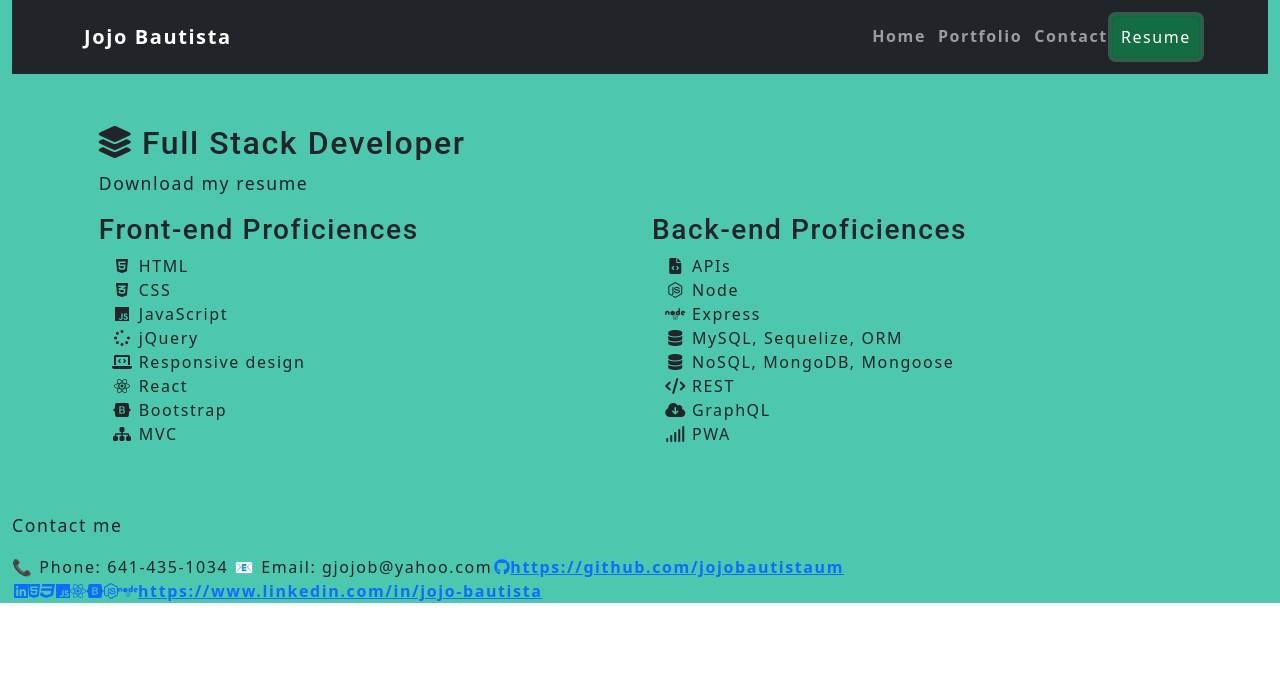
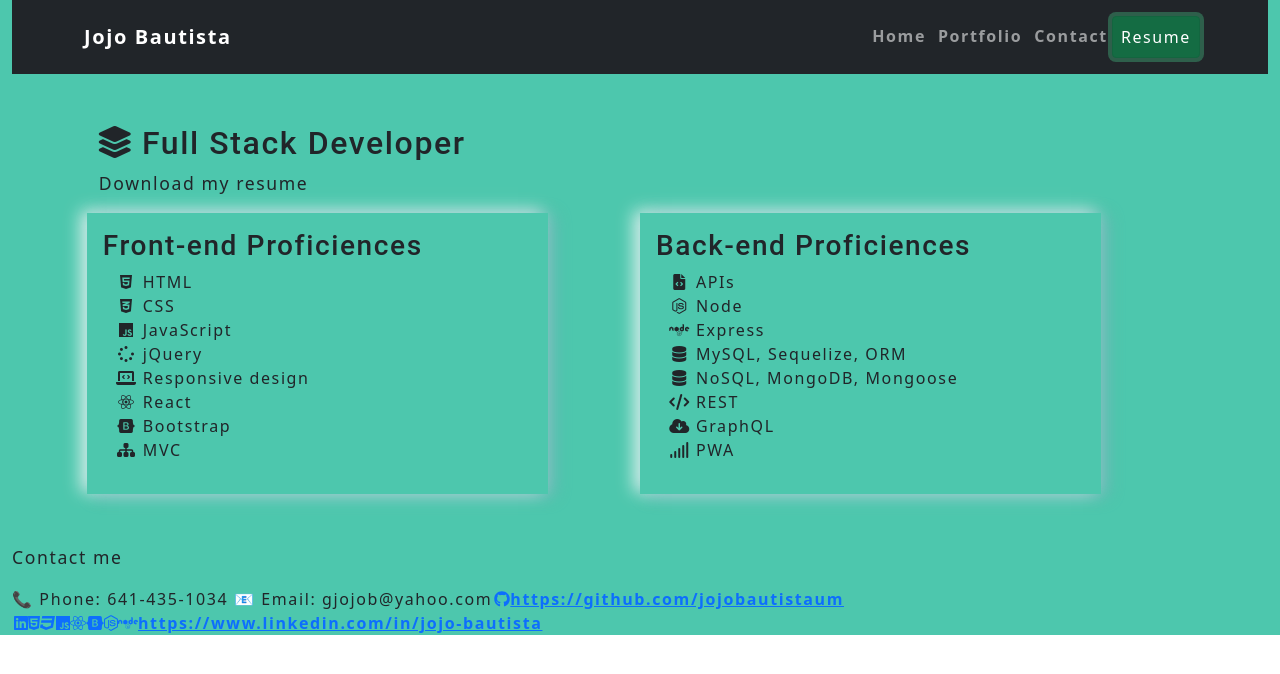
Before and after one commit to jojobautistaum/full-stack-developer-react-portfolio, a React (Create React App) app: page / in a window 1280 px wide. Both pictures are taken after a click on the item "Resume". Shown: the top 674 px of the page. Built offline with nearby package versions, Linux system fonts and the light colour scheme.

Commit message:
added styling to resume page

```diff
--- a/src/pages/Resume.js
+++ b/src/pages/Resume.js
@@ -6,11 +6,11 @@ export default function Resume() {
       <div className="row">
         <div className="col-12">
           <h2>
-            <i class="fa-solid fa-layer-group"></i> Full Stack Developer
+            <i className="fa-solid fa-layer-group"></i> Full Stack Developer
           </h2>
           <p>Download my resume</p>
         </div>
-        <div className="col-6">
+        <div className="col-5 front-end p-3">
           <h3>Front-end Proficiences</h3>
           <ul className="fa-ul">
             <li>
@@ -63,7 +63,7 @@ export default function Resume() {
             </li>
           </ul>
         </div>
-        <div className="col-6">
+        <div className="col-5 offset-1 back-end p-3">
           <h3>Back-end Proficiences</h3>
           <ul className="fa-ul">
             <li>
--- a/src/pages/pages.css
+++ b/src/pages/pages.css
@@ -29,6 +29,10 @@
   height: 100%;
 }
 
+.front-end, .back-end {
+  box-shadow: rgba(136, 165, 191, 0.48) 6px 2px 16px 0px, rgba(255, 255, 255, 0.8) -6px -2px 16px 0px;
+}
+
 .btn-info, .project-title {
   pointer-events: none;
 }
```
